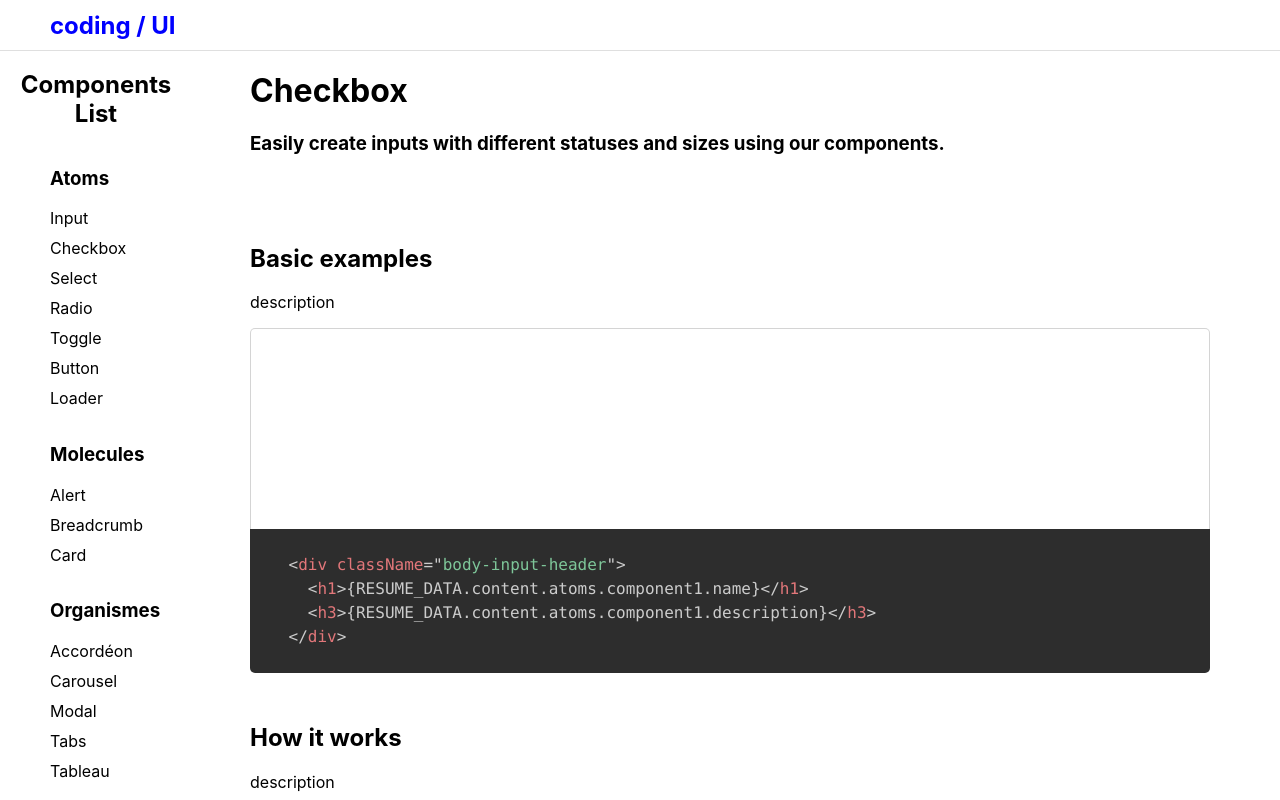
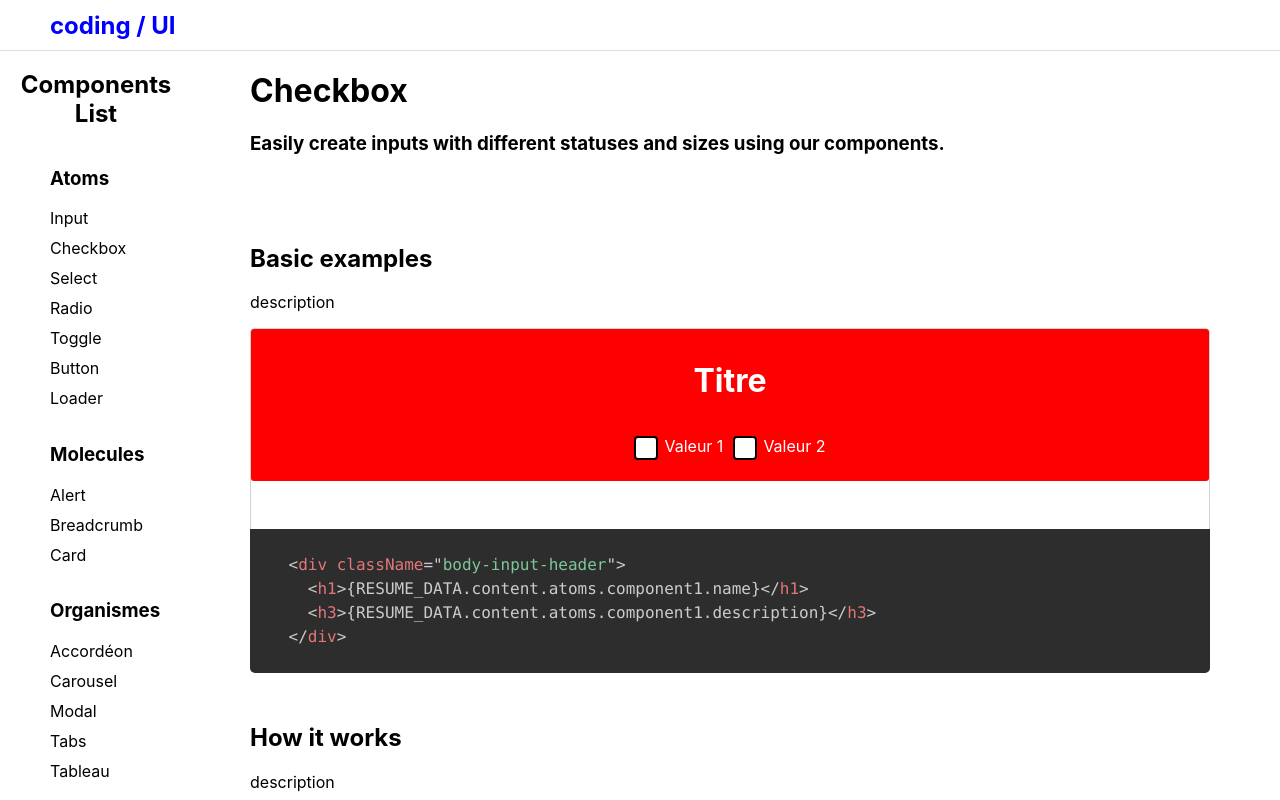
Before and after one commit to SukiTsu/library_react, a React (Vite) app in the folder lib_module/: page /atoms/checkbox in a window 1280 px wide. Shown: the top 800 px of the page. Built offline with nearby package versions, Linux system fonts and the light colour scheme.

Commit message:
Ajout du composant checkbox

```diff
--- a/lib_module/src/assets/css/pages/checkbox.css
+++ b/lib_module/src/assets/css/pages/checkbox.css
@@ -0,0 +1,178 @@
+.custom-checkbox {
+    display: flex;
+    align-items: center;
+    border-radius: 3px;
+    flex-direction: column;
+    padding: 10px;
+  }
+
+  /* For mobile, use a more compact layout */
+  @media (max-width: 768px) {
+    .custom-checkbox {
+        padding: 5px;
+    }
+
+    .label-check label {
+        font-size: 14px; /* Smaller font for mobile */
+        padding-left: 25px; /* Adjust padding for checkbox */
+    }
+
+    .label-check label::before {
+        width: 18px; /* Smaller checkbox */
+        height: 18px;
+    }
+
+    .label-check label::after {
+        left: 5px; /* Adjust the checkmark position */
+        top: 1px;
+        width: 5px;
+        height: 10px;
+    }
+  }
+
+  .label-check input[type="checkbox"] {
+    position: absolute;
+    opacity: 0;
+  }
+
+  .label-check label {
+    position: relative;
+    padding-left: 30px;
+    cursor: pointer;
+    font-size: 16px;
+  }
+
+  .label-check label::before {
+    content: '';
+    position: absolute;
+    left: 0;
+    top: 0;
+    width: 20px;
+    height: 20px;
+    border: 2px solid green;
+    border-radius: 4px;
+    background-color: #fff;
+    transition: background-color 0.2s, border-color 0.2s;
+  }
+
+  .label-check label::after {
+    content: '';
+    position: absolute;
+    left: 6px;
+    top: 2px;
+    width: 6px;
+    height: 12px;
+    border: solid white;
+    border-width: 0 2px 2px 0;
+    transform: rotate(45deg);
+    opacity: 0;
+    transition: opacity 0.2s;
+  }
+
+  .label-check input[type="checkbox"]:checked + label::after {
+    opacity: 1;
+  }
+
+  .label-check input[type="checkbox"]:focus + label::before {
+    box-shadow: 0 0 0 3px rgba(0, 123, 255, 0.25);
+  }
+
+  .container-label-check {
+    display: flex;
+    padding: 10px;
+    flex-wrap: wrap; /* Allows wrapping of items for smaller screens */
+  }
+
+  .label-check {
+    margin: 5px 5px;
+  }
+
+  /* For tablet and smaller screens, stack items vertically */
+  @media (max-width: 992px) {
+    .container-label-check {
+        flex-direction: column;
+        align-items: flex-start; /* Align labels to the left */
+    }
+  }
+
+  .custom-checkbox label::before {
+    border-color: black;
+  }
+
+  /* Styles for different color themes (red, blue, green) */
+  .custom-checkbox.red {
+    background: red;
+  }
+  .custom-checkbox.red h1 {
+    color: white;
+  }
+  .custom-checkbox.red label {
+    color: white;
+  }
+  .custom-checkbox.red label:hover {
+    color: rgb(251, 255, 0);
+  }
+  /*Checked*/
+  .custom-checkbox.red input[type="checkbox"]:checked + label::before {
+    background-color: orange;
+    border-color: rgb(125, 81, 1);
+  }
+
+  .custom-checkbox.blue {
+    background: blue;
+  }
+  .custom-checkbox.blue h1 {
+    color: white;
+  }
+  .custom-checkbox.blue label {
+    color: white;
+  }
+  .custom-checkbox.blue input[type="checkbox"]:checked + label::before {
+    background-color: cyan;
+    border-color: rgb(6, 126, 126);
+  }
+
+  .custom-checkbox.green {
+    background: green;
+  }
+  .custom-checkbox.green h1 {
+    color: black;
+  }
+  .custom-checkbox.green label {
+    color: black;
+  }
+  .custom-checkbox.green label:hover {
+    color: rgb(0, 255, 0);
+  }
+  .custom-checkbox.green input[type="checkbox"]:checked + label::before {
+    background-color: cyan;
+    border-color: rgb(0, 122, 122);
+  }
+
+  /* Responsive adjustments for smaller screens */
+  @media (max-width: 576px) {
+    .custom-checkbox {
+        padding: 5px;
+    }
+
+    .container-label-check {
+        padding: 5px;
+    }
+
+    .label-check label {
+        font-size: 13px;
+        padding-left: 20px;
+    }
+
+    .label-check label::before {
+        width: 15px;
+        height: 15px;
+    }
+
+    .label-check label::after {
+        left: 4px;
+        top: 1px;
+        width: 5px;
+        height: 9px;
+    }
+  }
--- /dev/null
+++ b/lib_module/src/pages/components/atoms/checkbox/Checkbox.tsx
@@ -0,0 +1,44 @@
+import React from 'react'
+import '../../../../assets/css/pages/checkbox.css'
+
+/**
+ * Interface représentant un checkbox
+ */
+interface PropsChekBox{
+    /** Titre afficher au dessus des cases à checker */
+    titleBox : string
+
+    /** Liste des mots qui seront accompagné des cases à checker */
+    listChek : string[]
+
+    /** Couleur de fond de la box */
+    bkColor : string
+}
+
+/**
+ * Composant CheckBox avec un titre des cases à checker
+ * @param titleBox - Titre afficher au dessus des cases à checker
+ * @param listChek - Liste des mots qui seront accompagné des cases à checker
+ * @param bkColor - Couleur de fond de la box
+ * @returns Composant TSX CheckBox
+ */
+const CheckBox:React.FC<PropsChekBox> = ({titleBox,listChek,bkColor}) => {
+    let html = []
+    for (let i=0;i<listChek.length;i++){
+        html.push(
+            <div className='label-check'>
+                <input type="checkbox" id={listChek[i]} name={listChek[i]}/>
+                <label htmlFor={listChek[i]}>{listChek[i]}</label>
+            </div>
+        )
+    }
+    return (
+        <div className={`custom-checkbox ${bkColor}`}>
+            <h1>{titleBox}</h1>
+            <div className='container-label-check'>
+                {html}
+            </div>
+        </div>
+    )
+}
+export default CheckBox
--- a/lib_module/src/pages/components/atoms/checkbox/checkboxPage.tsx
+++ b/lib_module/src/pages/components/atoms/checkbox/checkboxPage.tsx
@@ -5,6 +5,7 @@ import { RESUME_DATA } from "../../../../data/data";
 import Navbar from "../../../../components/presentation/Navbar";
 import Sidebar from "../../../../components/presentation/Sidebar";
 import Prism from "prismjs";
+import CheckBox from "./Checkbox";
 
 export default function CheckboxPage() {
   //Hook useEffect pour exécuter une action après le montage du composant
@@ -38,7 +39,7 @@ export default function CheckboxPage() {
             <p>
               {RESUME_DATA.content.atoms.component2.presentation.description}
             </p>
-            <div className="example-component"></div>
+            <div className="example-component"><CheckBox titleBox="Titre" listChek={["Valeur 1", "Valeur 2"]} bkColor="red"/></div>
             <pre>
               <code
                 className="language-html line-numbers"
```
Also changed, not shown: 1 other file (tests, documents, lock files or other folders).
